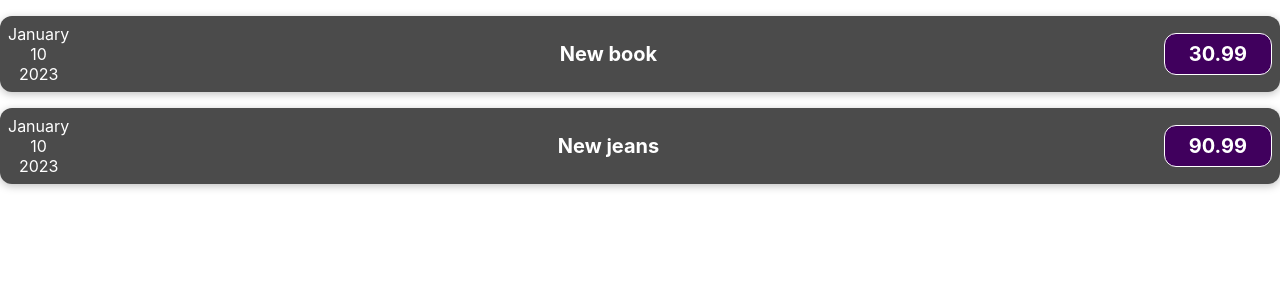
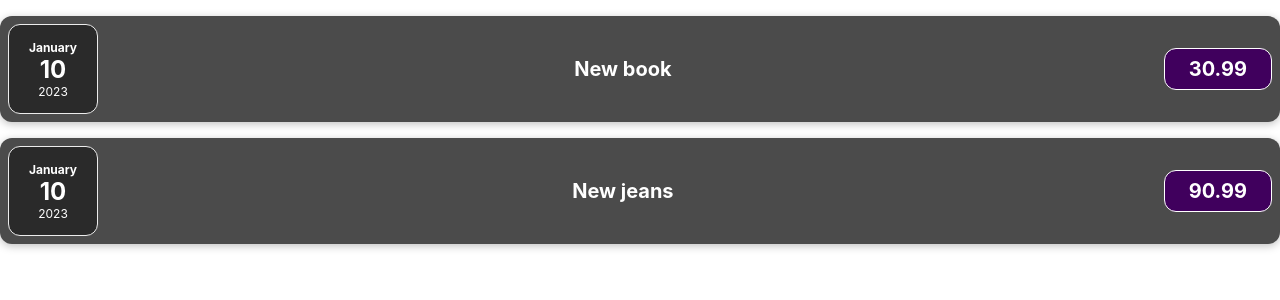
Before and after one commit to Paltser/react_project, a React (Create React App) app: page / in a window 1280 px wide. Shown: the top 300 px of the page. Built offline with nearby package versions, Linux system fonts and the light colour scheme.

Commit message:
ylesanne 1 tehtud

```diff
--- /dev/null
+++ b/src/components/ExpenseDate.css
@@ -0,0 +1,26 @@
+.expense-date {
+    display: flex;
+    flex-direction: column;
+    width: 5.5rem;
+    height: 5.5rem;
+    border: 1px solid #ececec;
+    background-color: #2a2a2a;
+    color: white;
+    border-radius: 12px;
+    align-items: center;
+    justify-content: center;
+}
+
+.expense-date__month {
+    font-size: 0.75rem;
+    font-weight: bold;
+}
+
+.expense-date__year {
+    font-size: 0.75rem;
+}
+
+.expense-date__day {
+    font-size: 1.5rem;
+    font-weight: bold;
+}
--- a/src/components/ExpenseDate.js
+++ b/src/components/ExpenseDate.js
@@ -1,13 +1,14 @@
+import './ExpenseDate.css';
 function ExpenseDate(props) {
     const month = props.date.toLocaleString('en-US', {month: 'long'});
     const day = props.date.toLocaleString('en-US', {day: '2-digit'});
     const year = props.date.getFullYear();
 
     return (
-        <div>
-            <div>{month}</div>
-            <div>{day}</div>
-            <div>{year}</div>
+        <div className={'expense-date'}>
+            <div className={'expense-date__month'}>{month}</div>
+            <div className={'expense-date__day'}>{day}</div>
+            <div className={'expense-date__year'}>{year}</div>
         </div>
     );
 }
```
